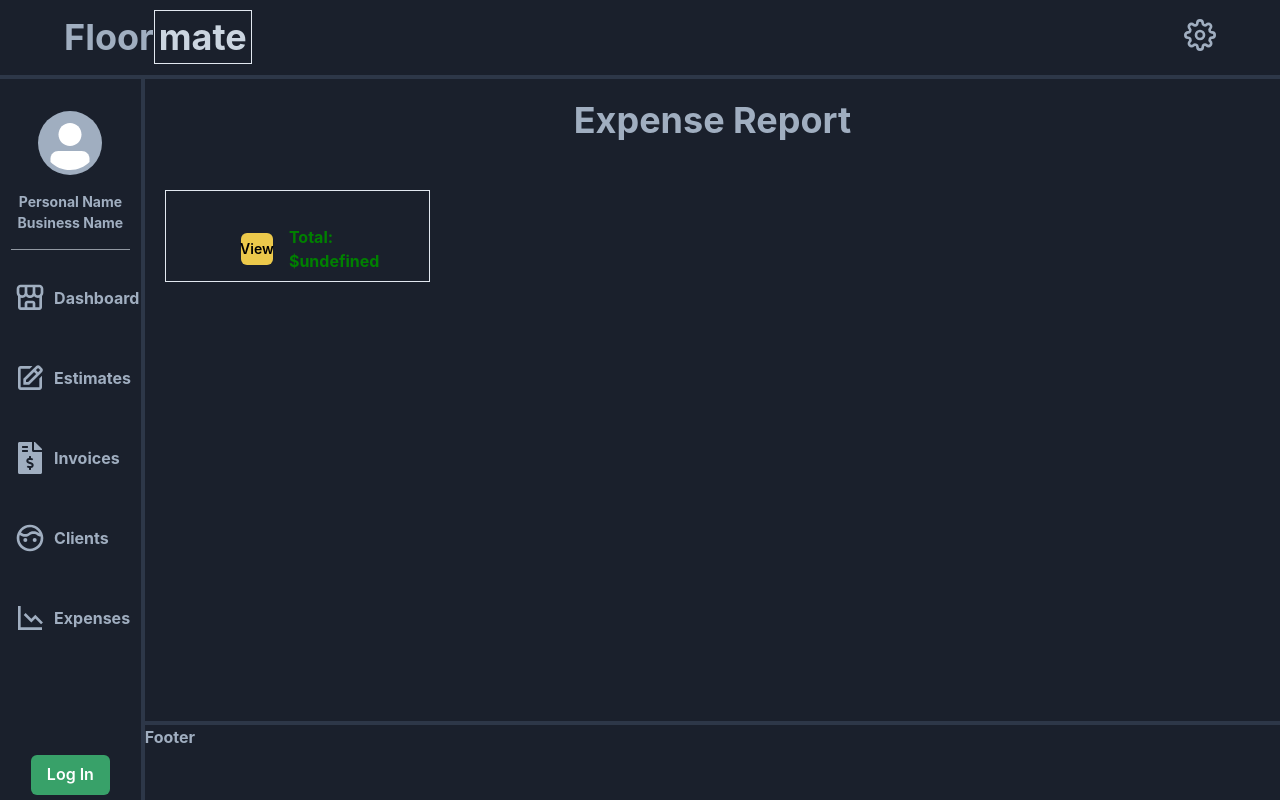
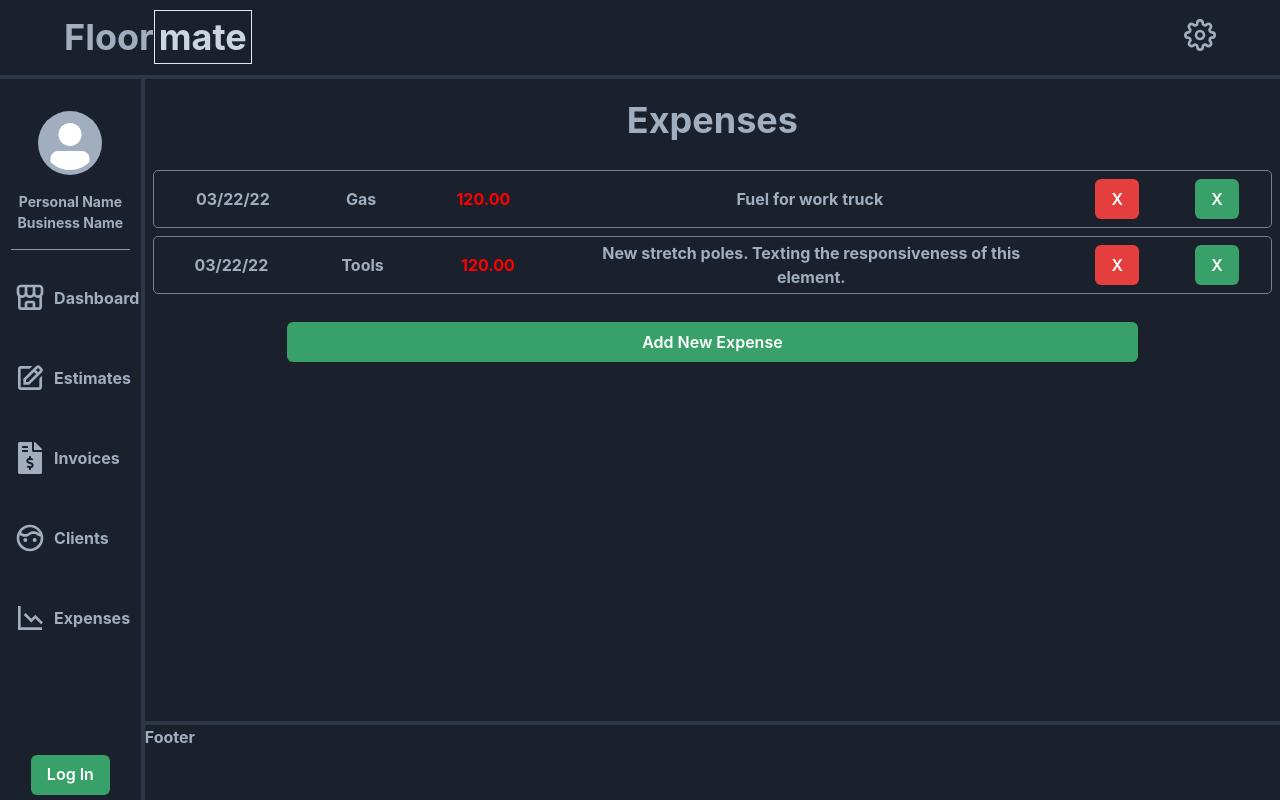
Before and after one commit to AnthonyJRay/floormate, a React (Vite) app: page /expenses in a window 1280 px wide. Built offline with nearby package versions, Linux system fonts and the light colour scheme.

Commit message:
Added rough layout and styling to Expenses page.

```diff
--- a/src/components/estimates/NewEstimate.jsx
+++ b/src/components/estimates/NewEstimate.jsx
@@ -55,8 +55,8 @@ const initialEstimateForm = {
     },
     {
       lineItemsID: 2,
-      lineItemsName: "",
-      lineItemsDesc: "",
+      lineItemsName: "Line Item #2",
+      lineItemsDesc: "Line item description area.",
       lineItemsQty: 0,
       lineItemsRate: 0,
       lineItemsTotal: 0
@@ -259,7 +259,7 @@ return (
                 <Th isNumeric>Qty</Th>
                 <Th isNumeric>Rate</Th>
                 <Th isNumeric>Total</Th>
-              </Tr>1
+              </Tr>
             </Thead>
             <Tbody>
               {estimateFormData.lineItems.map((item, id) => {
--- a/src/components/expenses/ExpensesBody.jsx
+++ b/src/components/expenses/ExpensesBody.jsx
@@ -11,60 +11,11 @@ import {
 
 } from "@chakra-ui/react";
 
-// export default function ExpensesBody() {
-//   return (
-//     <CardBody border="1px" borderColor="gray.200" margin="2rem">
-//       <Stack divider={<StackDivider />} spacing="4">
-//         <Box>
-//           {/* Card Header */}
-//           <Heading size="xs" textTransform="uppercase">
-//             This is the new Expenses header
-//           </Heading>
-//           {/* Card body */}
-//           <Text
-//             pt="2"
-//             fontSize="sm"
-//             border="1px"
-//             borderColor="gray.200"
-//             padding="1rem"
-//             margin="2rem"
-//           >
-//             This should be the main body area for the Expenses tab.
-//           </Text>
-//           <Button size="sm" colorScheme="yellow" onClick={()=>console.log("Edit Button: Works!")}>
-//             Edit
-//           </Button>
-//           <Button size="sm" colorScheme="red" onClick={()=>console.log("Delete Button: Works!")}>
-//             Delete
-//           </Button>
-//         </Box>
-//       </Stack>
-//     </CardBody>
-//   )
-// }
-
 export default function ExpensesBody(props) {
   return (
     <GridItem border="1px" borderColor="gray.200">
-      <Flex flexDir={"column"} alignItems="center" justifyContent="space-between" height="100%">
+      <Flex flexDir={"row"} alignItems="center" justifyContent="space-between" height="100%">
         <Heading size="sm" m={".5rem"}>{props.header}</Heading>
-        <Text fontSize="xs" textAlign={"center"} m="5px">{props.body}</Text>
-        <Flex
-          width={["80%", "70%", "55%"]}
-          direction={["column", "column", "column", "row"]}
-          justifyContent={["space-between"]}
-          alignItems="center">
-        <Button
-          size="sm"
-          colorScheme="yellow"
-          m={"1rem"}
-          onClick={() => console.log("View Button: Works!")}>
-          View
-        </Button>
-          <Text color="green">
-            {`Total: $${props.price}`}
-        </Text>
-        </Flex>
 
       </Flex>
     </GridItem>
--- a/src/pages/Expenses.jsx
+++ b/src/pages/Expenses.jsx
@@ -3,6 +3,15 @@ import React from 'react'
 
 import DisplayCards from "../components/DisplayCards"
 import ExpensesBody from "../components/expenses/ExpensesBody"
+
+import {
+  Box,
+  Heading,
+  List,
+  ListItem,
+  Button,
+  Text
+} from "@chakra-ui/react"
 
 export default function Expenses() {
 
@@ -18,14 +27,36 @@ export default function Expenses() {
 
 
   return (
-    <DisplayCards
-    btnText={"Add Expense"}
-    header={"Expense Report"}
-    cardHeader={"Name of Expense"}
-    cardBody={ <ExpensesBody />}
-    addBtn = {() => addClickHandler}
-    editBtn = {() => editClickHandler}
-    deleteBtn = {() => deleteClickHandler}
-    />
+    <Box textAlign={"center"} pt={5}>
+      <Heading>Expenses</Heading>
+      <List pt={5}>
+      <ListItem display={"flex"} alignItems={"center"} p={1} m={2} border={"1px"} borderRadius={"5px"} borderColor={"gray.500"}>
+          <Box display="flex" flexDirection={"row"} justifyContent={"space-around"} alignItems={"center"} w={"82%"}>
+            <Text p={2}>03/22/22</Text>
+            <Text p={2}>Gas</Text>
+            <Text p={3} color={"red"}>120.00</Text>
+            <Text w={"50%"} pl={1} pr={1}>Fuel for work truck</Text>
+          </Box>
+          <Box display={"flex"} justifyContent={"space-around"} w={"18%"}>
+            <Button colorScheme={"red"}>X</Button>
+            <Button colorScheme={"green"}>X</Button>
+          </Box>
+        </ListItem>
+        <ListItem display={"flex"} alignItems={"center"} p={1} m={2} border={"1px"} borderRadius={"5px"} borderColor={"gray.500"}>
+          <Box display="flex" flexDirection={"row"} justifyContent={"space-around"} alignItems={"center"} w={"82%"}>
+            <Text p={2}>03/22/22</Text>
+            <Text p={2}>Tools</Text>
+            <Text p={3} color={"red"}>120.00</Text>
+            <Text w={"50%"} pl={1} pr={1}>New stretch poles. Texting the responsiveness of this element.</Text>
+          </Box>
+          <Box display={"flex"} justifyContent={"space-around"} w={"18%"}>
+            <Button colorScheme={"red"}>X</Button>
+            <Button colorScheme={"green"}>X</Button>
+          </Box>
+        </ListItem>
+      </List>
+
+      <Button colorScheme={"green"} w={"75%"} m={5}>Add New Expense</Button>
+    </Box>
 )
 }
```
